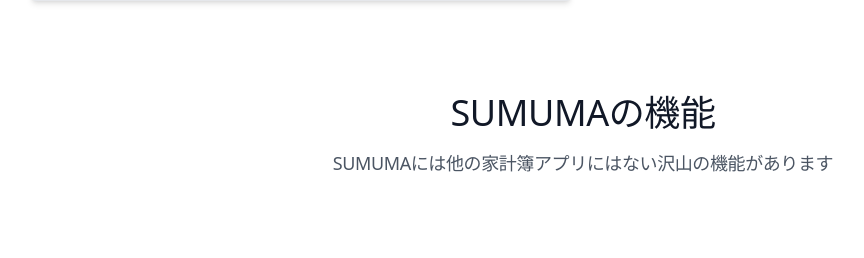
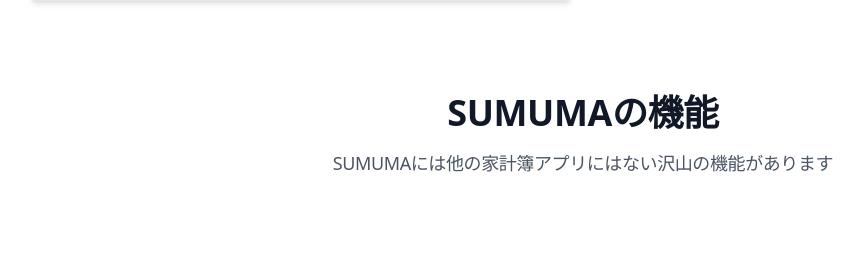
Before and after one commit to nisyuu/sumuma, a Django app: page /lp/general/ in a window 1280 px wide. Shown: the part 1612-1870 px from the top of the page, without its empty margins (57-921 px from the left). Run offline with Django 4.2, Linux system fonts and the light colour scheme; style sheets or scripts are compiled from the project's sources; some libraries are stand-ins or nearby versions.

Commit message:
add font-bold on feature description section of lp

```diff
--- a/lp/templates/lp/general.html
+++ b/lp/templates/lp/general.html
@@ -157,7 +157,7 @@
           <div class="relative max-w-6xl mx-auto px-4 sm:px-6">
             <div class="py-12 md:py-20">
               <div class="max-w-3xl mx-auto text-center pb-12 md:pb-20">
-                <h2 class="text-4xl mb-4">SUMUMAの機能</h2>
+                <h2 class="text-4xl font-bold mb-4">SUMUMAの機能</h2>
                 <p class="text-lg text-gray-600">SUMUMAには他の家計簿アプリにはない沢山の機能があります </p>
               </div>
               <div
```
